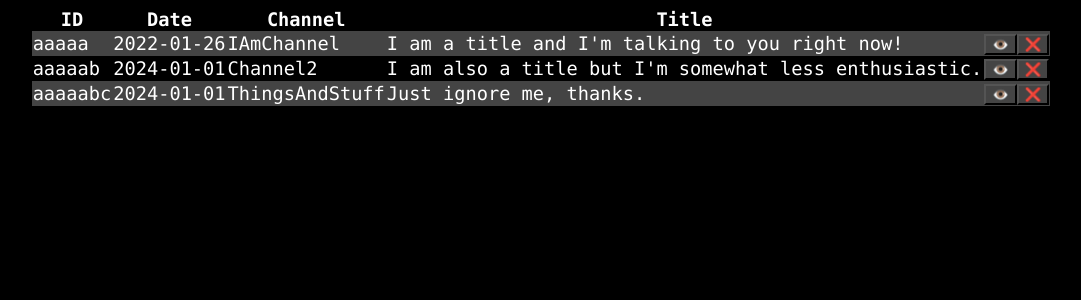
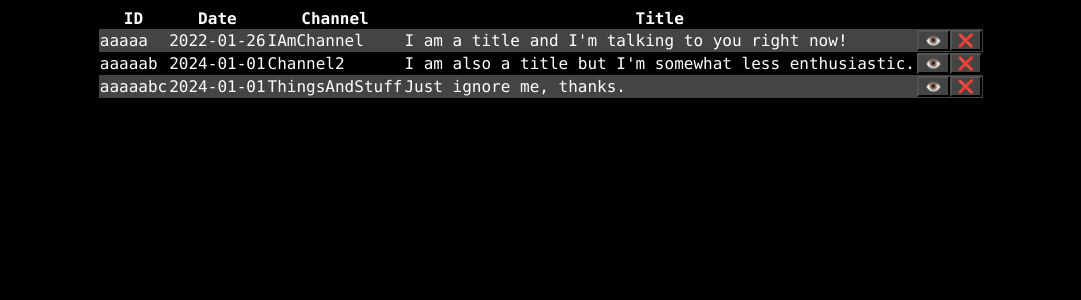
Before and after one commit to RobinWragg/yt, a Next.js app in the folder frontend/: page / in a window 1280 px wide. Shown: the top 300 px of the page, without its empty margins (99-1180 px from the left). Built offline with nearby package versions, Linux system fonts and the light colour scheme.

Commit message:
Shrink font

```diff
--- a/frontend/src/styles/globals.css
+++ b/frontend/src/styles/globals.css
@@ -4,7 +4,6 @@ body {
   font-family: ui-monospace, Menlo, Monaco, "Cascadia Mono", "Segoe UI Mono",
   "Roboto Mono", "Oxygen Mono", "Ubuntu Monospace", "Source Code Pro",
   "Fira Mono", "Droid Sans Mono", "Courier New", monospace;
-  font-size: 14pt;
 }
 
 button {
```
